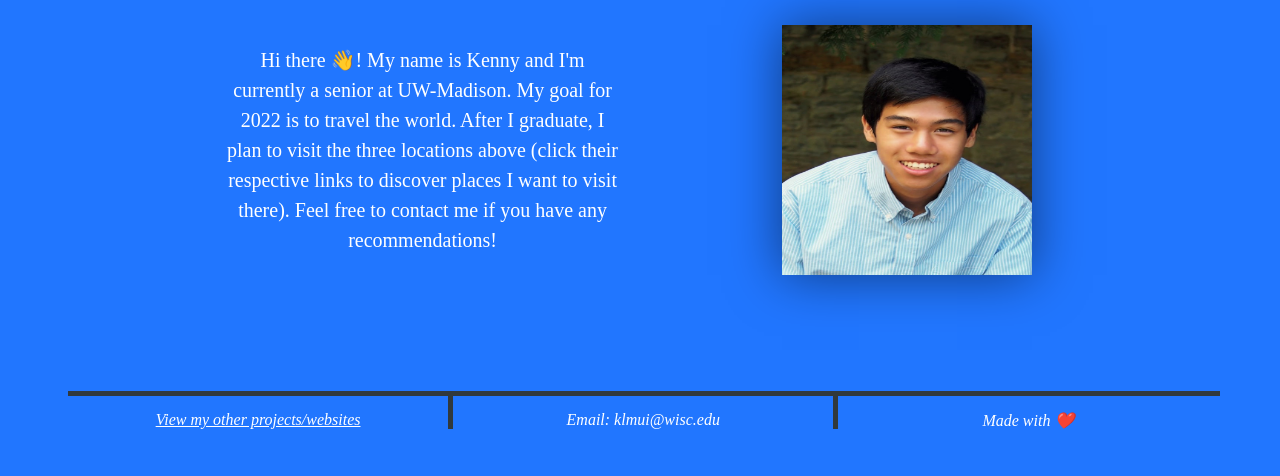
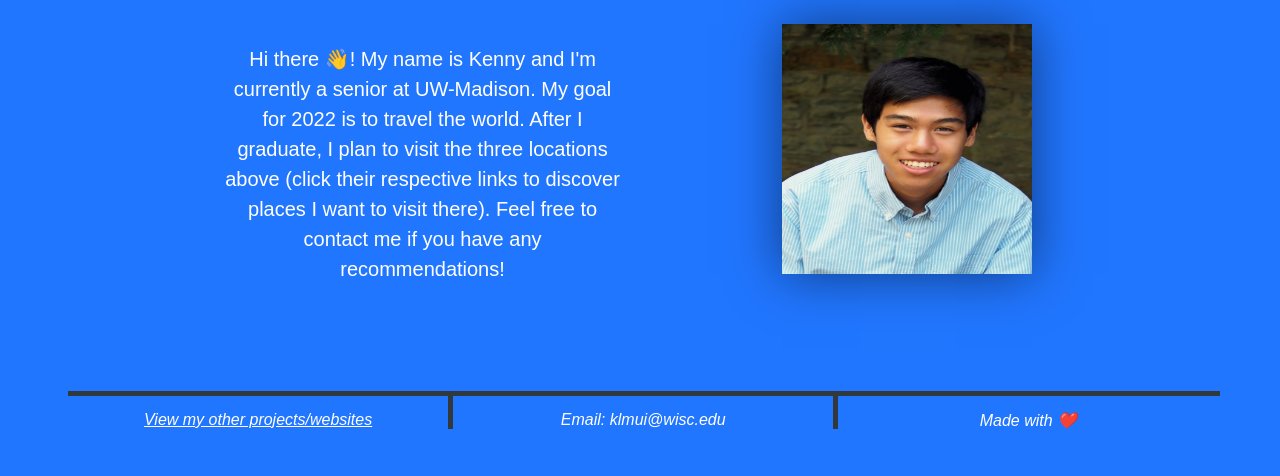
Before and after one commit to klmui/klmui, a plain HTML site: page index.html in a window 1280 px wide. Shown: the part 324-800 px from the top of the page. Drawn offline with Linux system fonts and the light colour scheme.

Commit message:
Correct fallback font

```diff
--- a/index.css
+++ b/index.css
@@ -1,5 +1,5 @@
 * {
-  font-family: sans-serif serif;
+  font-family: sans-serif, serif;
   color: white;
   text-align: center;
 }
```
